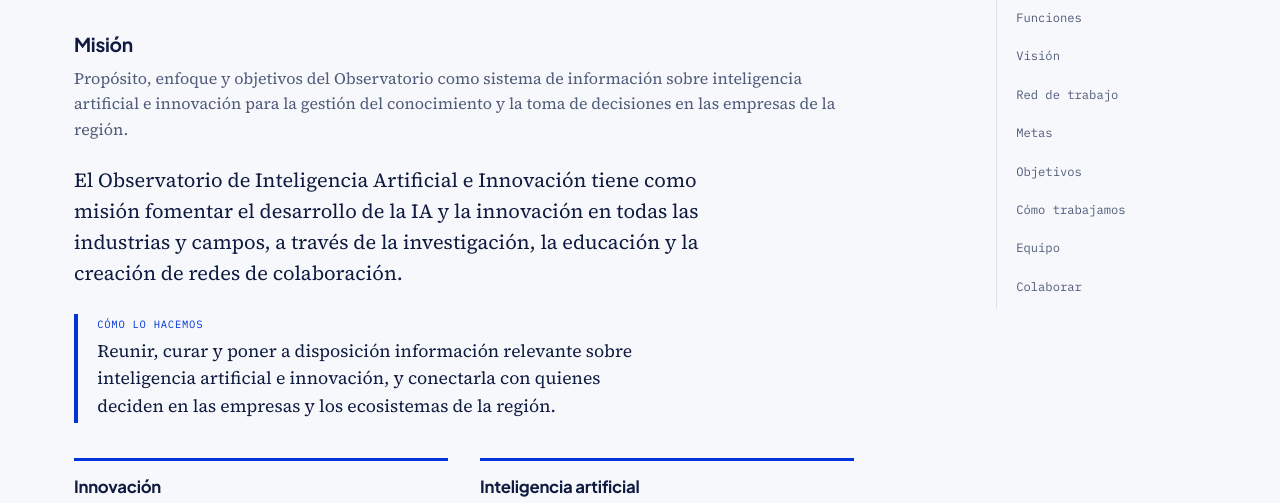
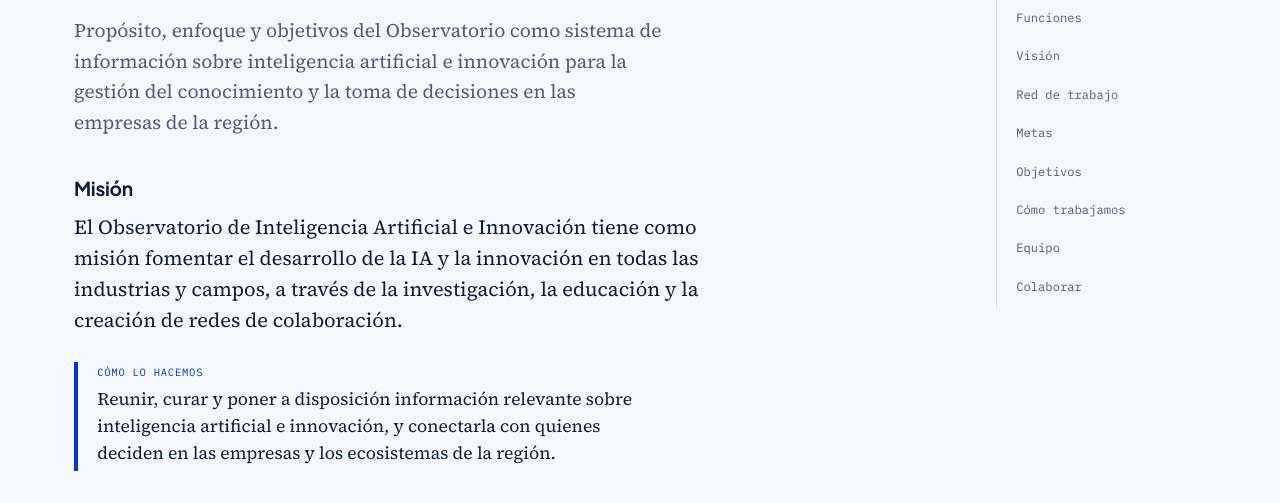
Before and after one commit to obs-ia-innovacion-fen/observatorio, an Astro site: page /observatorio in a window 1280 px wide. Shown: the part 267-770 px from the top of the page. Built offline with nearby package versions, Linux system fonts and the light colour scheme; Astro itself is replaced by a stand-in of ours; some packages are replaced by stand-ins of ours.

Commit message:
Observatorio: la bajada va bajo el título y no dentro de Misión

```diff
--- a/src/pages/observatorio.astro
+++ b/src/pages/observatorio.astro
@@ -25,10 +25,10 @@ const indice = [
     <div class="columnas">
       <div class="cuerpo">
         <h1>El Observatorio</h1>
+        <p class="bajada">{inst.subtitulo}</p>
 
     <section class="declaracion" id="declaracion">
       <h2>Misión</h2>
-      <p class="subtitulo">{inst.subtitulo}</p>
       <p class="mision">{inst.mision_general}</p>
       {inst.enfoque && (
         <div class="enfoque">
@@ -200,9 +200,9 @@ const indice = [
   }
   .declaracion h2, .vision h2, .metas h2, .trabajo h2, .equipo h2 { font-size: 1.2rem; }
   .declaracion { margin-top: 2.4rem; }
-  .subtitulo { font-size: 1rem; color: var(--gris); margin: 0.6rem 0 1.4rem; }
+  .bajada { max-width: 58ch; font-size: 1.2rem; color: var(--gris); margin: 1.2rem 0 2.5rem; }
 
-  .mision { font-size: 1.25rem; max-width: 62ch; margin: 0; line-height: 1.55; }
+  .mision { font-size: 1.25rem; max-width: 62ch; margin: 0.8rem 0 0; line-height: 1.55; }
   .enfoque { margin-top: 1.6rem; border-left: 4px solid var(--fen); padding: 0.2rem 0 0.2rem 1.2rem; max-width: 62ch; }
   .enfoque-texto { margin: 0; font-size: 1.1rem; line-height: 1.55; }
 
```
